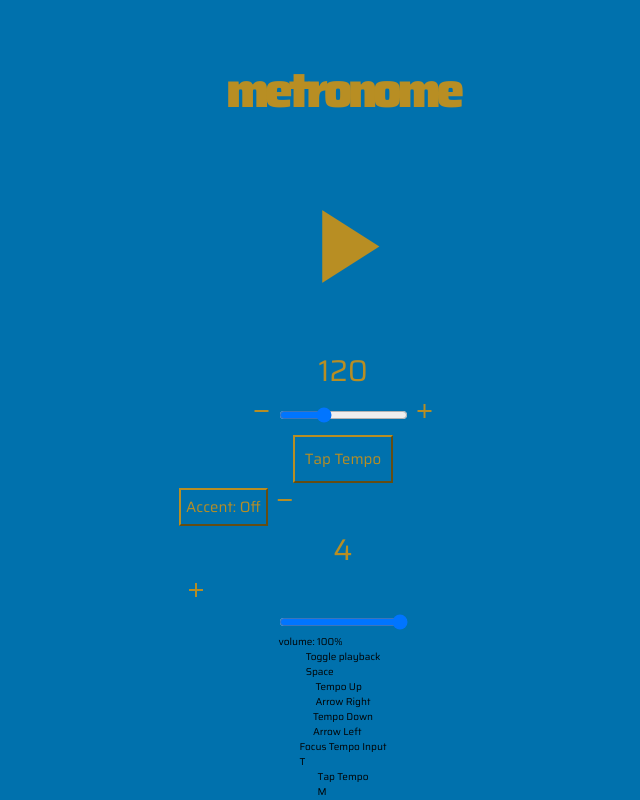
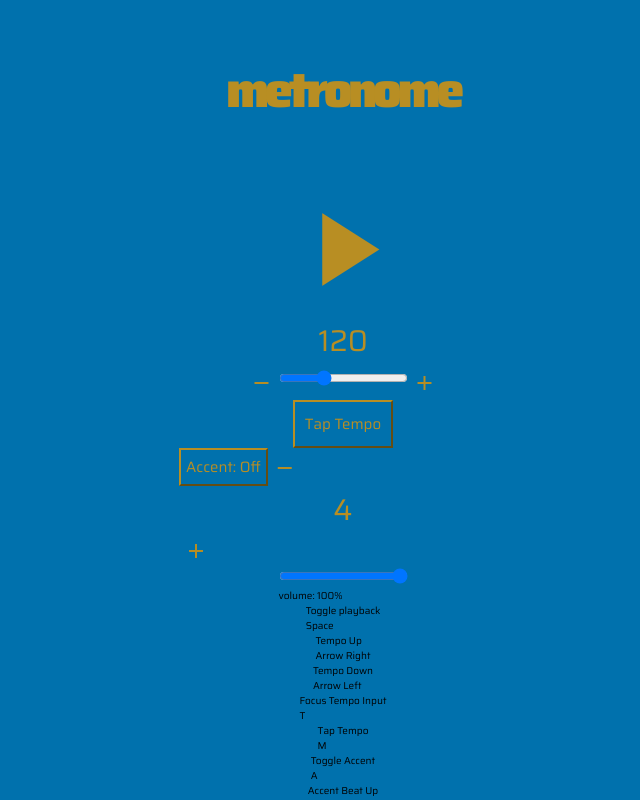
Before and after one commit to alanpaulprice/metronome, a React (Create React App) app: page / in a window 1280 px wide. Shown: the top 800 px of the page, without its empty margins (297-937 px from the left). Built offline with nearby package versions, Linux system fonts and the light colour scheme; no server answers.

Commit message:
Icon: added verticalAlign optional prop and default

```diff
--- a/src/elements/Icon.js
+++ b/src/elements/Icon.js
@@ -7,6 +7,7 @@ const IconComponent = props => (
 
 const Icon = styled(IconComponent)`
   ${props => props.fontSize && `font-size: ${props.fontSize};`}
+  vertical-align: ${props => props.verticalAlign || 'middle'};
 `;
 
 export default Icon;
```
